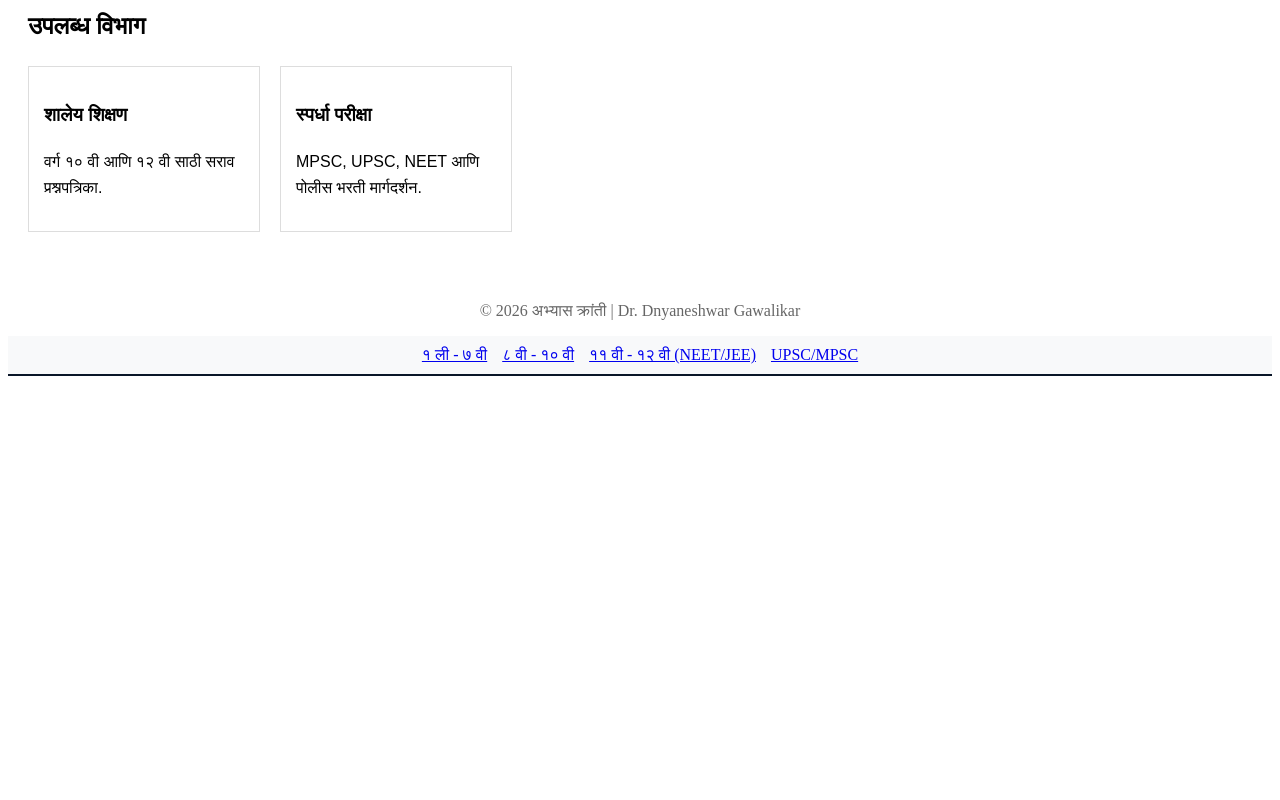
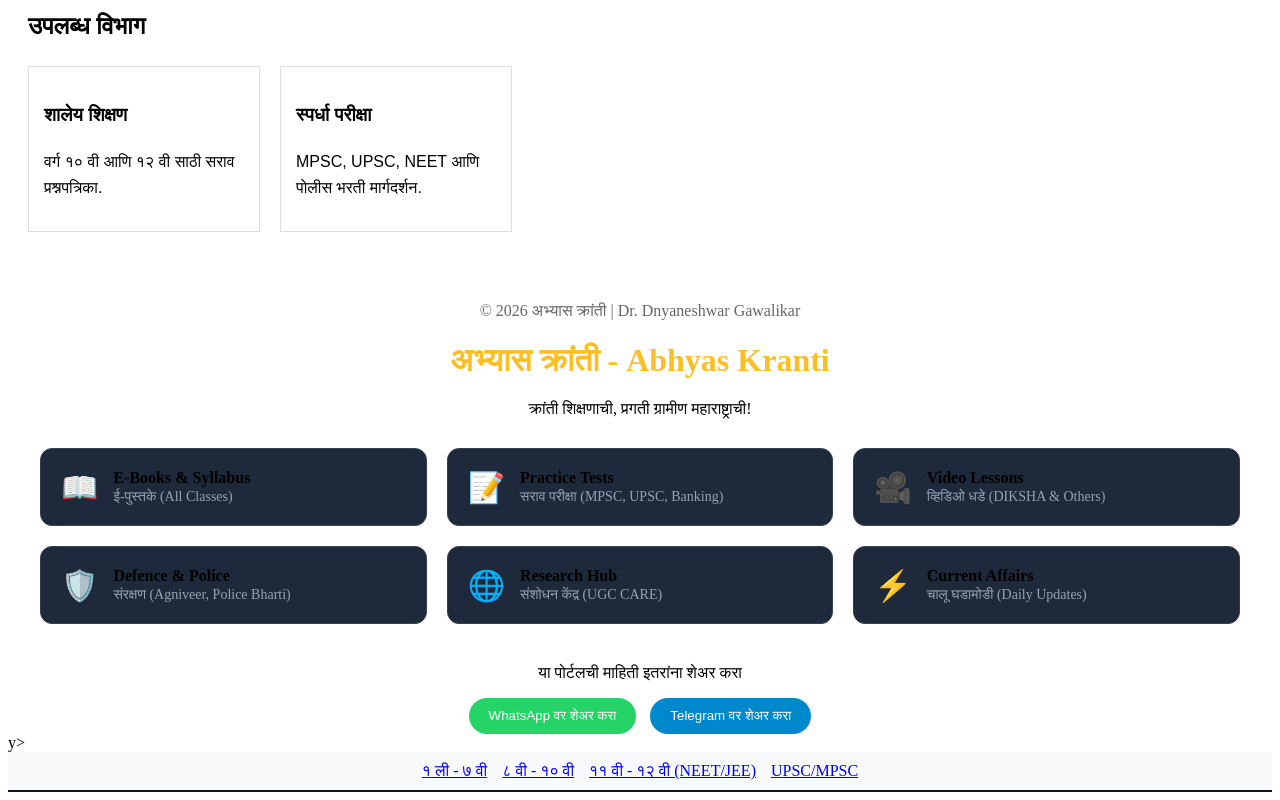
Before and after one commit to Dnyaneshwar-sg/Abhyas-kranti, a website: page index.html in a window 1280 px wide. Shown: the part 494-1294 px from the top of the page. Before the commit the page ends 878 px from the top, so only its background shows below. Drawn offline with Linux system fonts and the light colour scheme.

Commit message:
Update index.html

```diff
--- a/index.html
+++ b/index.html
@@ -78,7 +78,81 @@
     <footer style="text-align: center; margin-top: 50px; color: #666;">
         <p>© 2026 अभ्यास क्रांती | Dr. Dnyaneshwar Gawalikar</p>
     </footer>
-</body><nav style="background: #f8f9fa; padding: 10px; display: flex; justify-content: center; gap: 15px; border-bottom: 2px solid #0a1628;">
+</bod<body style="background-color: #0f172a; color: white; font-family: 'Arial', sans-serif; margin: 0; padding: 20px;">
+
+    <!-- Header Section -->
+    <header style="text-align: center; margin-bottom: 30px;">
+        <h1 style="color: #fbbf24;">अभ्यास क्रांती - Abhyas Kranti</h1>
+        <p>क्रांती शिक्षणाची, प्रगती ग्रामीण महाराष्ट्राची!</p>
+    </header>
+
+    <!-- Features Grid -->
+    <div style="display: grid; grid-template-columns: repeat(auto-fit, minmax(300px, 1fr)); gap: 20px; max-width: 1200px; margin: auto;">
+
+        <!-- Card 1 -->
+        <div style="background: #1e293b; border: 1px solid #334155; padding: 20px; border-radius: 12px; display: flex; align-items: center; gap: 15px;">
+            <div style="font-size: 30px;">📖</div>
+            <div>
+                <strong style="display: block;">E-Books & Syllabus</strong>
+                <span style="color: #94a3b8; font-size: 14px;">ई-पुस्तके (All Classes)</span>
+            </div>
+        </div>
+
+        <!-- Card 2 -->
+        <div style="background: #1e293b; border: 1px solid #334155; padding: 20px; border-radius: 12px; display: flex; align-items: center; gap: 15px;">
+            <div style="font-size: 30px;">📝</div>
+            <div>
+                <strong style="display: block;">Practice Tests</strong>
+                <span style="color: #94a3b8; font-size: 14px;">सराव परीक्षा (MPSC, UPSC, Banking)</span>
+            </div>
+        </div>
+
+        <!-- Card 3 -->
+        <div style="background: #1e293b; border: 1px solid #334155; padding: 20px; border-radius: 12px; display: flex; align-items: center; gap: 15px;">
+            <div style="font-size: 30px;">🎥</div>
+            <div>
+                <strong style="display: block;">Video Lessons</strong>
+                <span style="color: #94a3b8; font-size: 14px;">व्हिडिओ धडे (DIKSHA & Others)</span>
+            </div>
+        </div>
+
+        <!-- Card 4 -->
+        <div style="background: #1e293b; border: 1px solid #334155; padding: 20px; border-radius: 12px; display: flex; align-items: center; gap: 15px;">
+            <div style="font-size: 30px;">🛡️</div>
+            <div>
+                <strong style="display: block;">Defence & Police</strong>
+                <span style="color: #94a3b8; font-size: 14px;">संरक्षण (Agniveer, Police Bharti)</span>
+            </div>
+        </div>
+
+        <!-- Card 5 -->
+        <div style="background: #1e293b; border: 1px solid #334155; padding: 20px; border-radius: 12px; display: flex; align-items: center; gap: 15px;">
+            <div style="font-size: 30px;">🌐</div>
+            <div>
+                <strong style="display: block;">Research Hub</strong>
+                <span style="color: #94a3b8; font-size: 14px;">संशोधन केंद्र (UGC CARE)</span>
+            </div>
+        </div>
+
+        <!-- Card 6 -->
+        <div style="background: #1e293b; border: 1px solid #334155; padding: 20px; border-radius: 12px; display: flex; align-items: center; gap: 15px;">
+            <div style="font-size: 30px;">⚡</div>
+            <div>
+                <strong style="display: block;">Current Affairs</strong>
+                <span style="color: #94a3b8; font-size: 14px;">चालू घडामोडी (Daily Updates)</span>
+            </div>
+        </div>
+
+    </div>
+
+    <!-- Social Share Buttons -->
+    <div style="text-align: center; margin-top: 40px;">
+        <p>या पोर्टलची माहिती इतरांना शेअर करा</p>
+        <button style="background: #25d366; color: white; border: none; padding: 10px 20px; border-radius: 20px; cursor: pointer; margin-right: 10px;">WhatsApp वर शेअर करा</button>
+        <button style="background: #0088cc; color: white; border: none; padding: 10px 20px; border-radius: 20px; cursor: pointer;">Telegram वर शेअर करा</button>
+    </div>
+
+</body>y><nav style="background: #f8f9fa; padding: 10px; display: flex; justify-content: center; gap: 15px; border-bottom: 2px solid #0a1628;">
     <a href="#primary">१ ली - ७ वी</a>
     <a href="#secondary">८ वी - १० वी</a>
     <a href="#higher">११ वी - १२ वी (NEET/JEE)</a>
```
